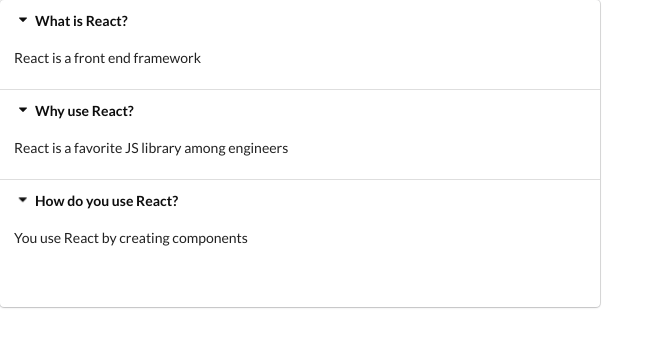
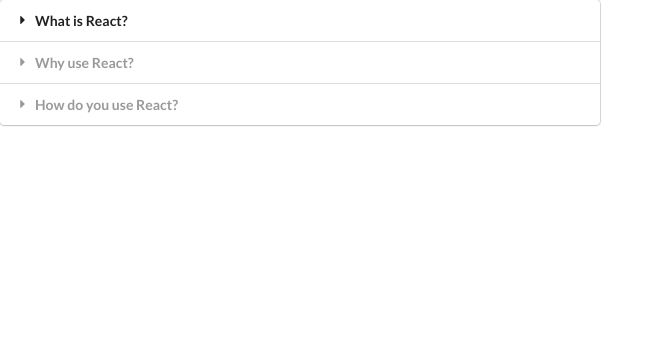
Before and after one commit to VaderSteve76/widgets-hooks, a React (Create React App) app in the folder widgets-hooks/: page / in a window 1280 px wide. Shown: the top 346 px of the page, without its empty margins (0-664 px from the left). Built offline with nearby package versions, Linux system fonts and the light colour scheme.

Commit message:
Added conditional rendering

```diff
--- a/widgets-hooks/src/components/Accordion.js
+++ b/widgets-hooks/src/components/Accordion.js
@@ -9,13 +9,14 @@
   };
 
   const renderedItems = items.map((item, index) => {
+    const active = index === activeIndex ? 'active' : '';
     return (
       <React.Fragment key={item.title}>
-        <div className="title active" onClick={() => onTitleClick(index)}>
+        <div className={`title ${active}`} onClick={() => onTitleClick(index)}>
           <i className="dropdown icon"></i>
           {item.title}
         </div>
-        <div className="content active">
+        <div className={`content ${active}`}>
           <p>{item.content}</p>
         </div>
       </React.Fragment>
@@ -24,7 +25,6 @@
 
   return <div className="ui styled accordion">
     {renderedItems}
-    <h1>{activeIndex}</h1>
   </div>
 }
 
```
